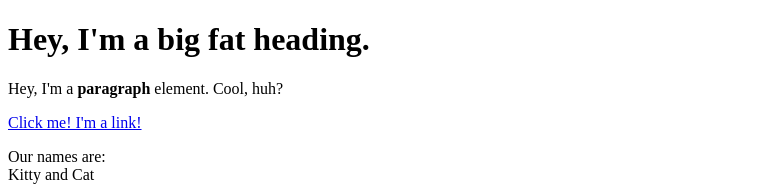
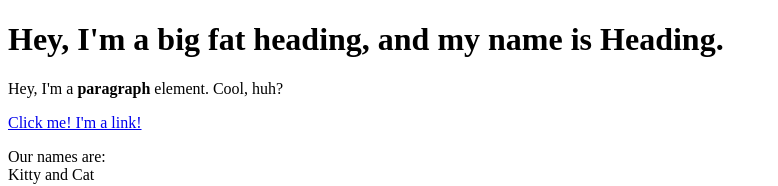
Before and after one commit to wmcauley91/cartoon-hero, a plain HTML site: page test.html in a window 1280 px wide. Shown: the top 186 px of the page, without its empty margins (0-778 px from the left). Drawn offline with Linux system fonts and the light colour scheme.

Commit message:
Added Heading's name

```diff
--- a/test.html
+++ b/test.html
@@ -4,7 +4,7 @@
 	<title>Test page</title>
 </head>
 <body>
-	<h1>Hey, I'm a big fat heading.</h1>
+	<h1>Hey, I'm a big fat heading, and my name is Heading.</h1>
 	<p>Hey, I'm a <b>paragraph</b> element. Cool, huh?</p>
 	<a href="https://google.com" target="_blank" title="Let's go to Google">Click me! I'm a link!</a>
 	<p>Our names are:<br>
```
